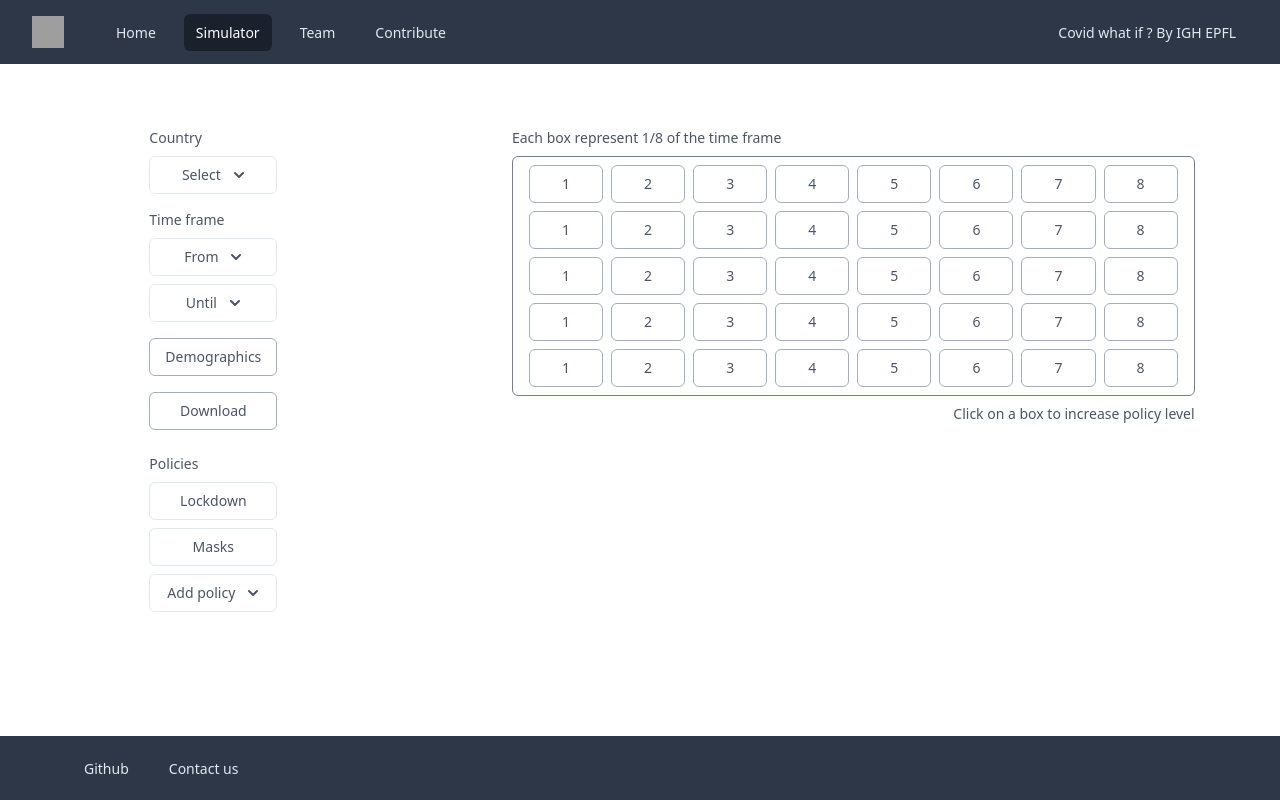
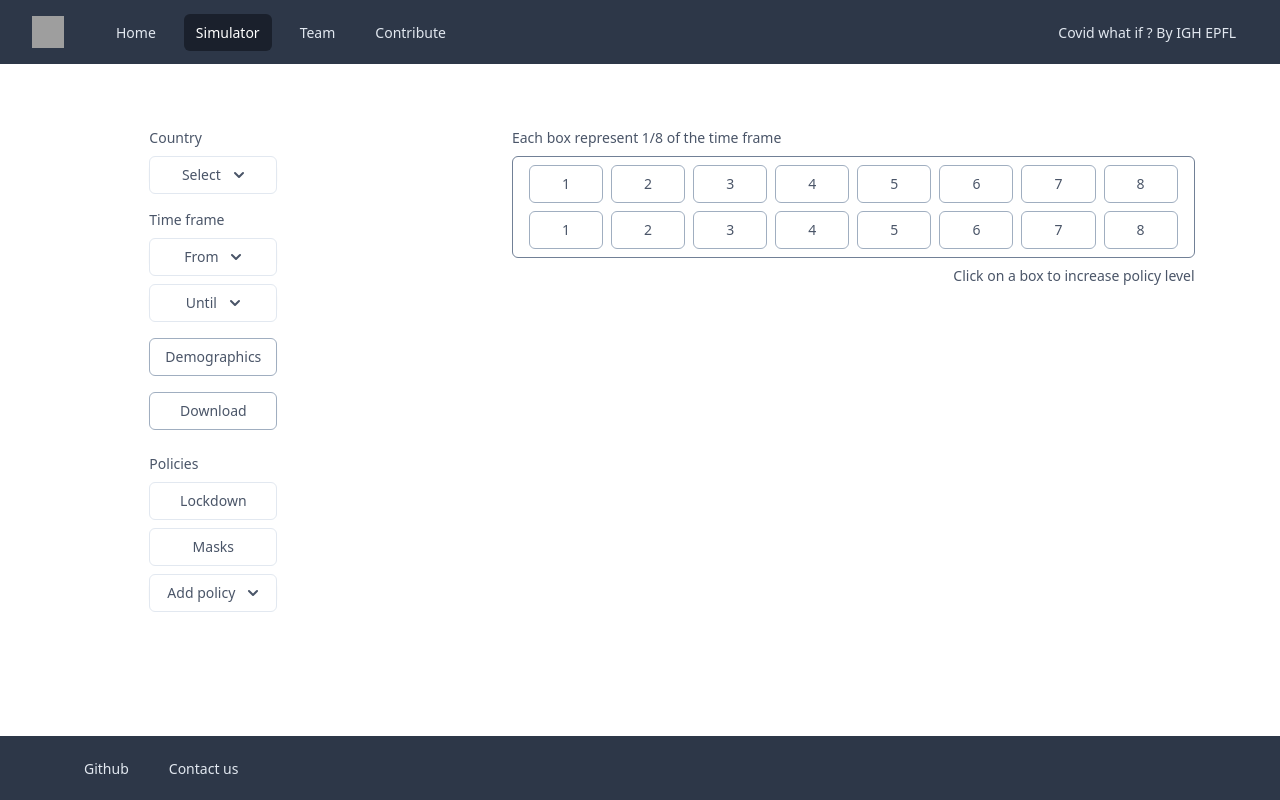
Before and after one commit to andreakiro/covid-what-if, a React (Create React App) app in the folder frontend/: page / in a window 1280 px wide. Built offline with nearby package versions, Linux system fonts and the light colour scheme; grey boxes are pictures that could not be loaded.

Commit message:
Minor changes

```diff
--- a/frontend/src/components/ParameterProvider.js
+++ b/frontend/src/components/ParameterProvider.js
@@ -15,7 +15,7 @@ export function useParameters() {
 }
 
 export default function ParameterProvider(props) {
-  let height = 5;
+  let height = 2;
   let [level, setLevel] = useState(initialize(height));
 
   useEffect(() => setLevel(initialize(height)), [height, setLevel]);
--- a/frontend/src/components/main/Box.js
+++ b/frontend/src/components/main/Box.js
@@ -45,7 +45,7 @@ export default function Box({ boxes }) {
   );
 
   return (
-    <div class="flex flex-col items-center space-y-2">
+    <div class="flex flex-col items-center space-y-2 w-full">
       <div class="text-left w-4/5">
         <Label text="Each box represent 1/8 of the time frame" />
       </div>
```
